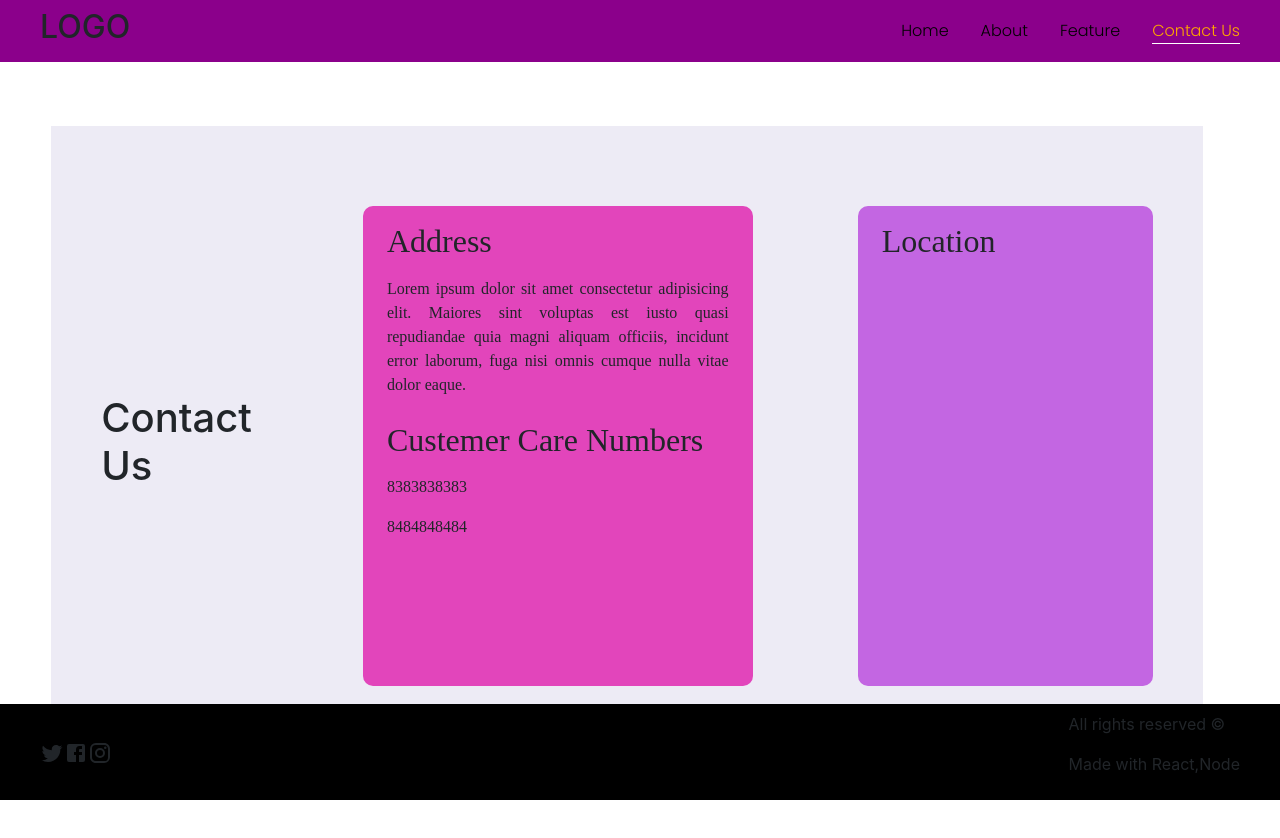
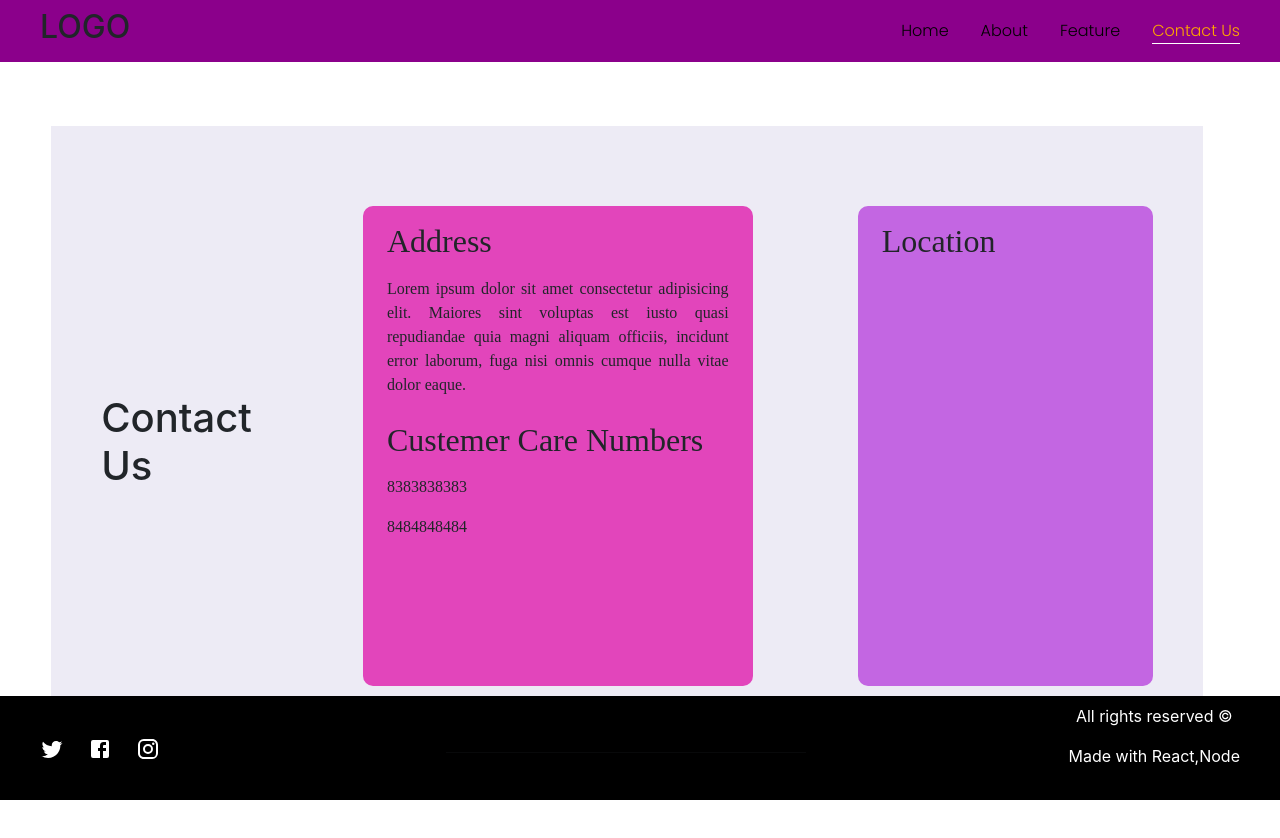
Before and after one commit to amalu-sajeev-me/bug-free-robot, a React (Create React App) app in the folder client/: page /Contact in a window 1280 px wide. Shown: the top 838 px of the page. Built offline with nearby package versions, Linux system fonts and the light colour scheme; the HTML template or start-up script is replaced by a standard one.

Commit message:
footer.css modified

```diff
--- a/client/src/Components/Css/Footer.css
+++ b/client/src/Components/Css/Footer.css
@@ -5,23 +5,23 @@ footer{
     width: 100%;
     padding: .5em;
 }
- .line{
+ .A-line{
     width: 30%;
  }
  hr{
      margin-bottom: .5em;
  }
- .icon{
+ .A-icon{
      margin-right: 1em;
      color: white;
  }
-.copyright{
+.A-copyright{
     text-align: center;
     color: white;
     margin-bottom: .5em;
 }
 @media screen and (max-width: 1024px){
-    .line{
+    .A-line{
         width: 40%;
      }
 }
```
